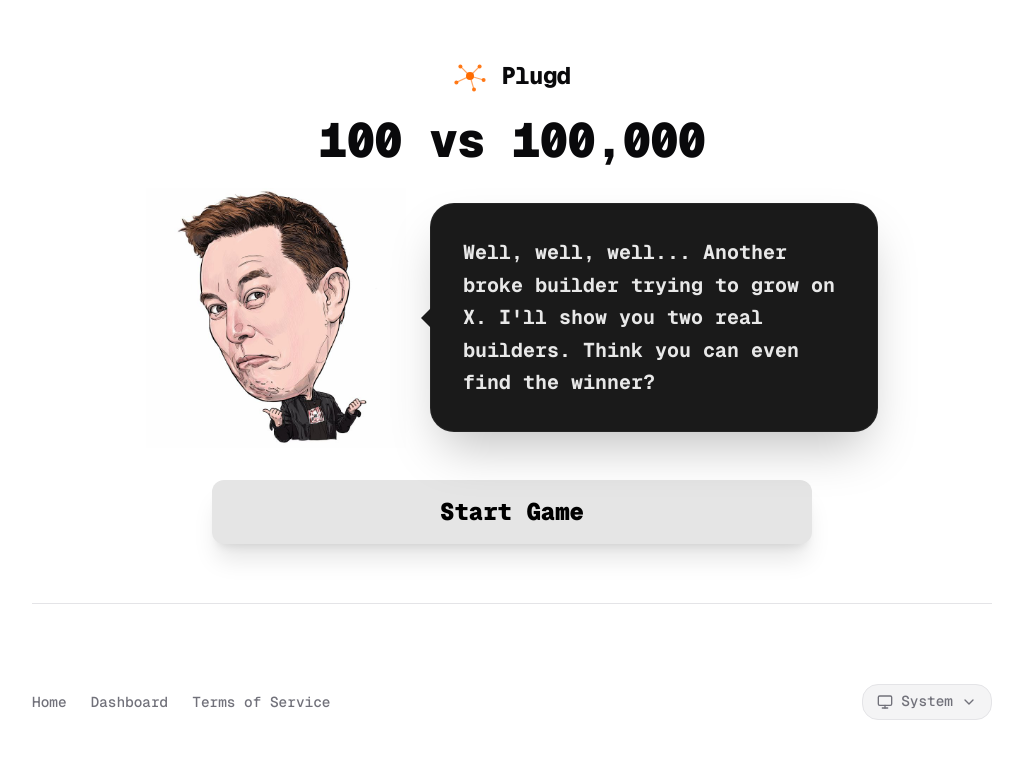
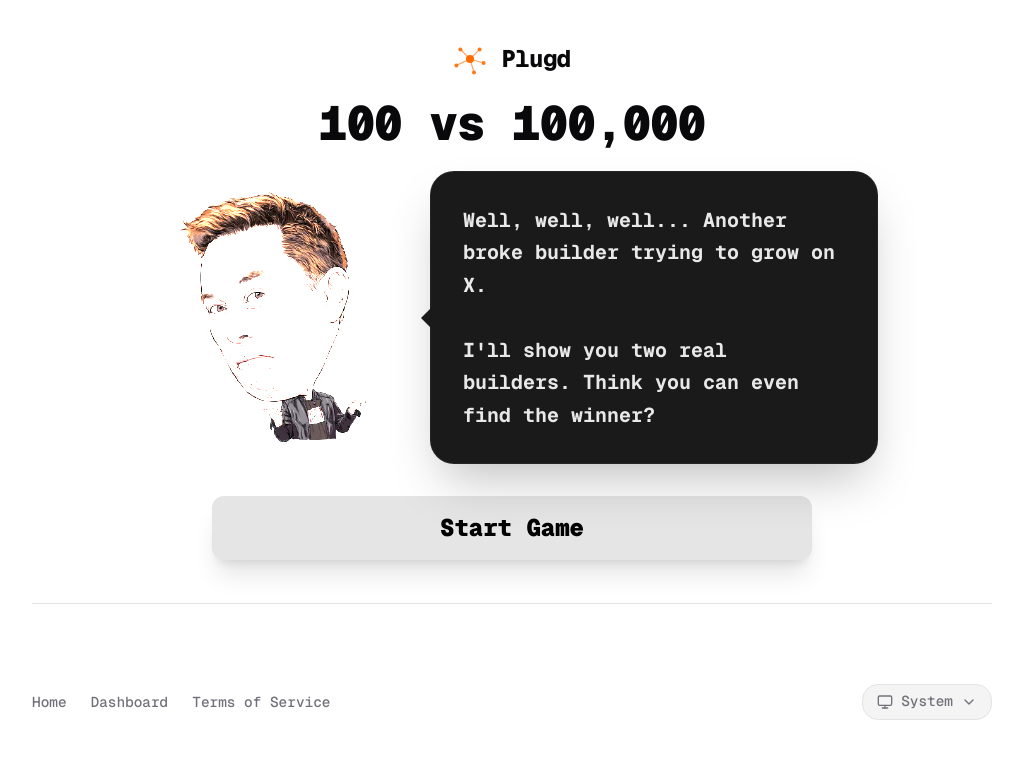
Before and after one commit to Ravishankar802/The-Plugd, a Next.js app: page /100-vs-100k in a window 1280 px wide. Shown: the top 758 px of the page, without its empty margins (128-1151 px from the left). Built offline with nearby package versions, Linux system fonts and the light colour scheme.

Commit message:
fix: restore Elon image visibility and update dialogue line breaks

```diff
--- a/src/components/GameClient.tsx
+++ b/src/components/GameClient.tsx
@@ -40,7 +40,12 @@ function TypewriterText({ text, speed = 30, delay = 0 }: { text: string; speed?:
     }
   }, [index, text, speed, delay]);
 
-  return <>{displayedText}</>;
+  // Support for newlines
+  return (
+    <span className="whitespace-pre-line">
+      {displayedText}
+    </span>
+  );
 }
 
 export default function GameClient() {
@@ -125,8 +130,8 @@ export default function GameClient() {
     return range1 > range2 ? accounts.acc1.id : accounts.acc2.id;
   };
 
-  const elonLandingText = "Well, well, well... Another broke builder trying to grow on X. I'll show you two real builders. Think you can even find the winner?";
-  const elonPlayingText = "These are two real builders. Check their profiles to see what they're building. Which one has more followers?";
+  const elonLandingText = "Well, well, well... Another broke builder trying to grow on X.\n\nI'll show you two real builders. Think you can even find the winner?";
+  const elonPlayingText = "These are two real builders. Check their profiles to see what they're building.\n\nWhich one has more followers?";
 
   const renderElonReactionText = () => {
     if (gameState === "landing") return elonLandingText;
@@ -182,7 +187,7 @@ export default function GameClient() {
                 <img
                   src={ELON_IMAGE}
                   alt="Elon"
-                  className="h-[220px] md:h-[260px] w-auto"
+                  className="h-[220px] md:h-[260px] w-auto brightness-[2.5] contrast-[1.1]"
                   style={{ mixBlendMode: "multiply" }}
                 />
               </div>
@@ -263,7 +268,7 @@ export default function GameClient() {
               <img
                 src={ELON_IMAGE}
                 alt="Elon"
-                className="h-16 md:h-20 w-auto object-contain"
+                className="h-16 md:h-20 w-auto object-contain brightness-[2.5] contrast-[1.1]"
                 style={{ mixBlendMode: "multiply" }}
               />
               <div className="bg-[#1a1a1a] p-4 rounded-[20px] shadow-xl max-w-md relative border border-white/5">
@@ -286,7 +291,7 @@ export default function GameClient() {
               <img
                 src={ELON_IMAGE}
                 alt="Elon"
-                className="h-[180px] md:h-[220px] w-auto object-contain"
+                className="h-[180px] md:h-[220px] w-auto object-contain brightness-[2.5] contrast-[1.1]"
                 style={{ mixBlendMode: "multiply" }}
               />
               <div className="bg-[#1a1a1a] p-8 rounded-[24px] shadow-2xl text-left max-w-md border border-white/5">
```
